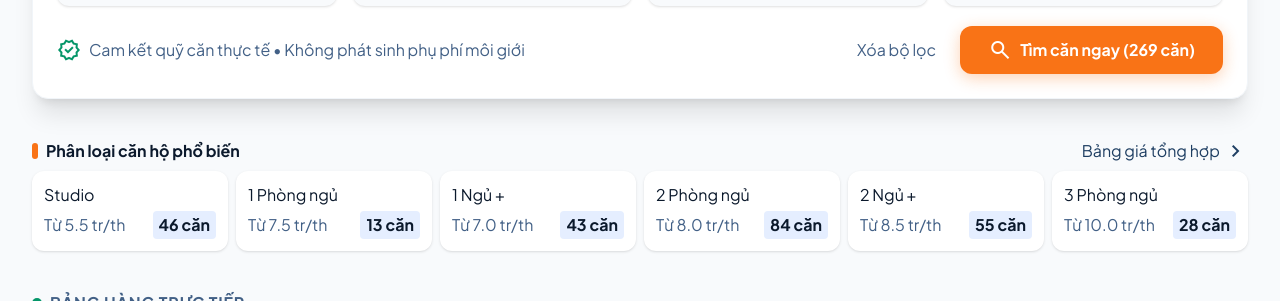
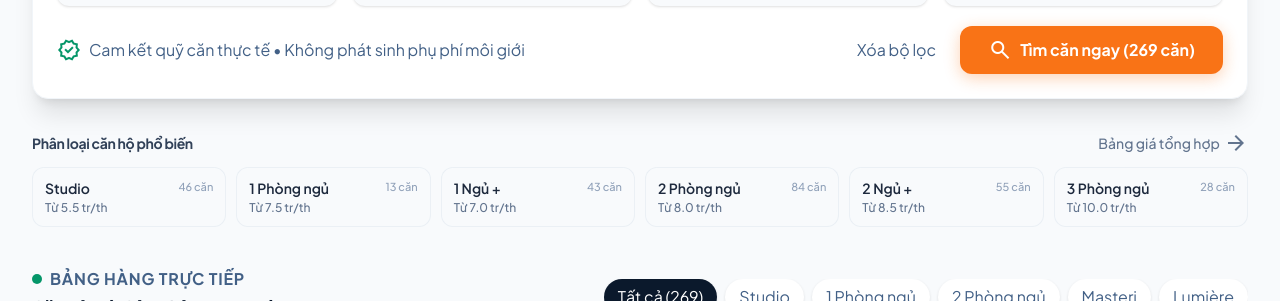
Before and after one commit to VanKien29/smartcity-vinhomes, a Next.js app: page / in a window 1280 px wide. Shown: the part 780-1081 px from the top of the page. Built offline with nearby package versions, Linux system fonts and the light colour scheme.

Commit message:
fix(ui): simplify and lighten CategoryBar, remove lock badge from Footer

```diff
--- a/src/components/Footer.tsx
+++ b/src/components/Footer.tsx
@@ -144,11 +144,6 @@ export default function Footer() {
                 <span className="material-symbols-outlined text-[15px]">send</span>
               </button>
             </form>
-
-            <div className="flex items-center gap-2 text-[11px] text-slate-400 mt-1">
-              <span className="material-symbols-outlined text-emerald-500 text-[14px]">lock</span>
-              <span>Bảo mật 100% • Không gọi làm phiền</span>
-            </div>
           </div>
         </div>
 
--- a/src/components/home/CategoryBar.tsx
+++ b/src/components/home/CategoryBar.tsx
@@ -3,24 +3,40 @@ import { categoryPills } from "@/data/pricing";
 
 export default function CategoryBar() {
   return (
-    <section className="max-w-[1280px] w-full mx-auto px-margin-mobile lg:px-margin mt-space-xl">
-      <div className="flex items-center justify-between mb-space-sm">
-        <h2 className="text-headline-sm text-brand-navy-deep font-bold flex items-center gap-2">
-          <span className="w-1.5 h-4 rounded-full bg-accent-orange" />
-          <span>Phân loại căn hộ phổ biến</span>
-        </h2>
-        <Link href="#full-pricing" className="text-label-md text-brand-navy-medium hover:text-accent-orange transition-colors inline-flex items-center gap-1 no-underline">
-          Bảng giá tổng hợp <span className="material-symbols-outlined text-[16px]">chevron_right</span>
+    <section className="max-w-[1360px] w-full mx-auto px-4 sm:px-6 lg:px-8 mt-6 sm:mt-8">
+      {/* Header - Simple & Clean */}
+      <div className="flex items-center justify-between mb-3 text-xs sm:text-sm">
+        <span className="font-bold text-slate-700 tracking-tight">
+          Phân loại căn hộ phổ biến
+        </span>
+        <Link
+          href="#full-pricing"
+          className="text-slate-500 hover:text-accent-orange transition-colors inline-flex items-center gap-1 no-underline font-medium"
+        >
+          <span>Bảng giá tổng hợp</span>
+          <span className="material-symbols-outlined text-[15px]">arrow_forward</span>
         </Link>
       </div>
-      <div className="grid grid-cols-2 sm:grid-cols-3 lg:grid-cols-6 gap-space-sm">
+
+      {/* 6 Category Pills - Soft, light and minimal */}
+      <div className="grid grid-cols-2 sm:grid-cols-3 lg:grid-cols-6 gap-2 sm:gap-2.5">
         {categoryPills.map((pill) => (
-          <Link key={pill.label} href="#featured-listings" className="bg-surface-white rounded-xl p-3 shadow-sm hover:shadow-md transition-all flex flex-col gap-1 group no-underline">
-            <span className="text-headline-sm text-brand-navy-deep group-hover:text-accent-orange transition-colors">{pill.label}</span>
+          <Link
+            key={pill.label}
+            href="#featured-listings"
+            className="bg-slate-50/80 hover:bg-white rounded-xl p-2.5 sm:px-3 sm:py-2.5 border border-slate-200/60 hover:border-slate-300 transition-all flex flex-col gap-0.5 group no-underline hover:shadow-2xs"
+          >
             <div className="flex items-center justify-between">
-              <span className="text-body-sm text-secondary">{pill.priceFrom}</span>
-              <span className="text-code-id bg-surface-container px-1.5 py-0.5 rounded text-brand-navy-deep font-bold">{pill.count} căn</span>
+              <span className="text-xs sm:text-sm font-semibold text-slate-800 group-hover:text-accent-orange transition-colors">
+                {pill.label}
+              </span>
+              <span className="text-[11px] text-slate-400 font-medium">
+                {pill.count} căn
+              </span>
             </div>
+            <span className="text-xs text-slate-500 font-medium">
+              {pill.priceFrom}
+            </span>
           </Link>
         ))}
       </div>
```
